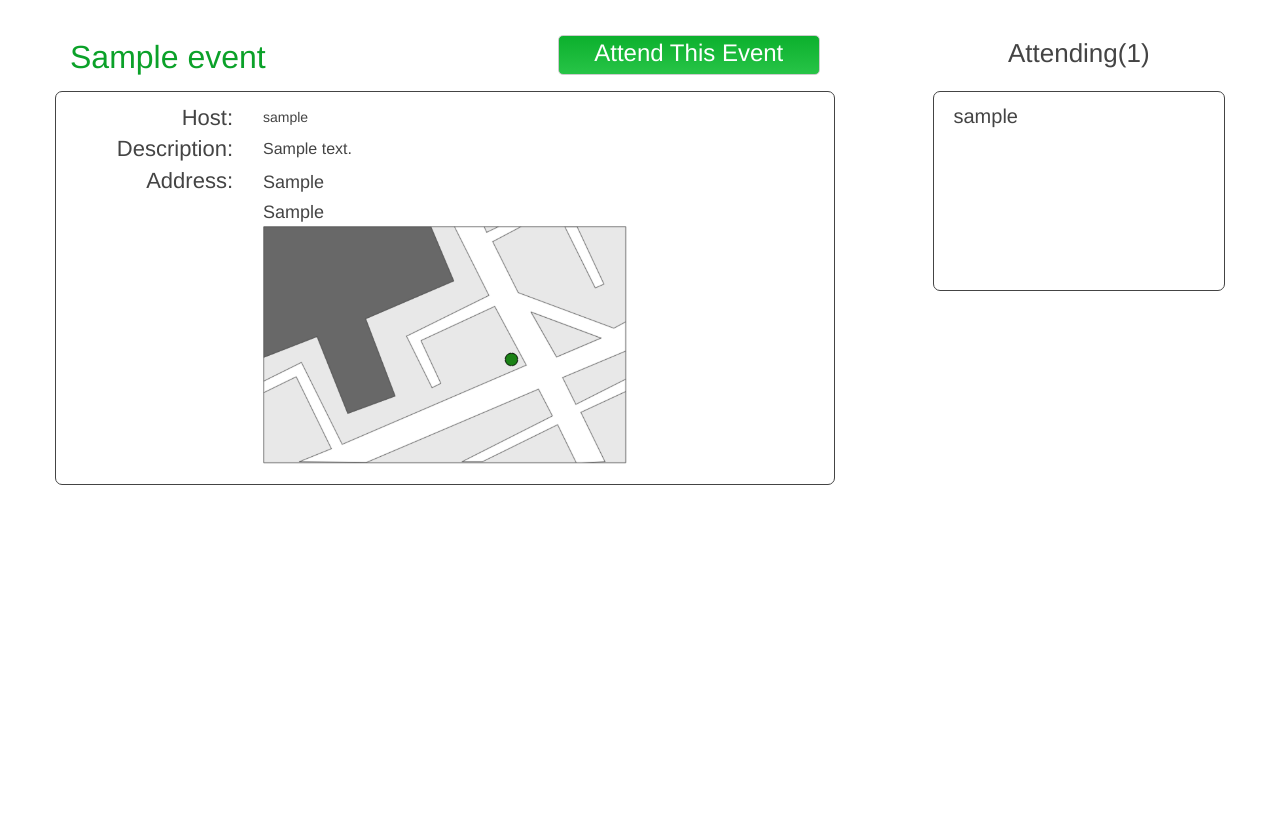
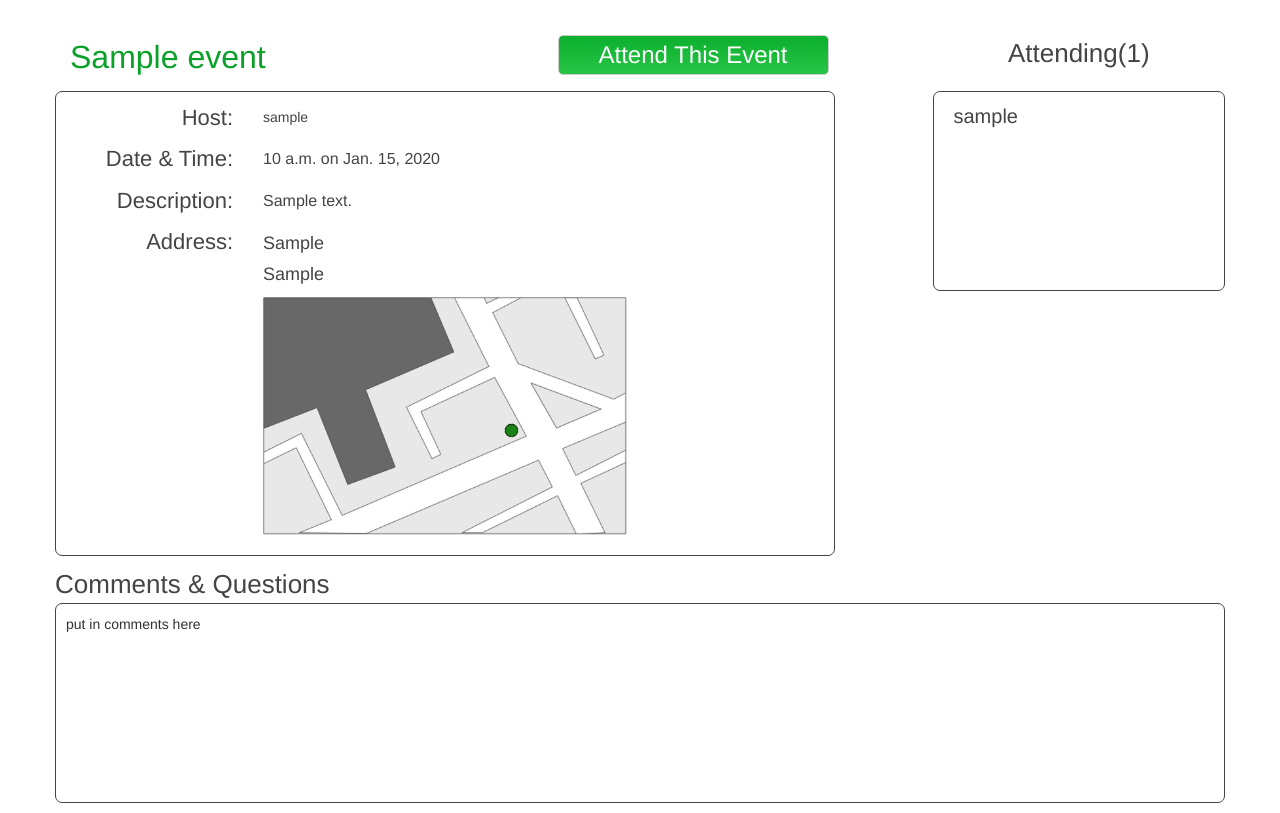
Before and after one commit to AlexanderKM/ClubEarth, a Django app: template clubEarth/earth/templates/event_info.html in a window 1280 px wide. Shown: the part 52-865 px from the top of the page. Before the commit the page ends 537 px from the top, so only its background shows below. Run offline with Django 3.2, Linux system fonts and the light colour scheme; a user stored in the database is signed in; tables that the repository leaves empty hold one stand-in row (values such as "Sample post"); the template is opened without the code that fills it: values that come from a table or form of the project are taken from there, most other values are stand-ins (such as "Sample title", 1, 10 or a date in 2020); parts of the project's set-up code (start-up, migrations or seed data) failed here and were passed over; some libraries are stand-ins or nearby versions.

Commit message:
Cleaning up the event page and adding date, time, and comments and questions sections.

```diff
--- a/clubEarth/earth/static/earth/css/earth.css
+++ b/clubEarth/earth/static/earth/css/earth.css
@@ -20,6 +20,7 @@ textarea {
 	background: linear-gradient(#0CB02D, #27C447);
 	cursor:pointer;
 	border:1px solid #cccccc;
+	padding:0 40px;
 }
 
 .action_item:hover{
--- a/clubEarth/earth/templates/event_info.html
+++ b/clubEarth/earth/templates/event_info.html
@@ -23,7 +23,7 @@ Event
 		{% if event.host == my_user %}
 		<div class="action_item edit_btn">Edit This Event</div>
 		{% elif request.user.is_authenticated %}
-		<div class="action_item">Attend This Event</div>
+		<input type="submit" class="action_item" name="attend_event" value="Attend This Event" />
 		{% endif %}
 	</div>
 
@@ -33,17 +33,24 @@ Event
 <div class="row" style="margin-top:0;">
 	<div class="col-md-8 event_info">
 		<!-- Event info section -->
-		<div class="row">
+		<div class="row" style="margin-bottom:10px">
 			<div class="my_label col-md-3">Host:</div>
 
 			<div class="perm_info lg_info col-md-9">{{ event.host.user.username }}</div>
 		</div>
 
 
-		<div class="row">
+		<div class="row" style="margin-bottom:10px">
+			<div class="my_label col-md-3">Date &amp; Time:</div>
+
+			<div class="info sm_info col-md-9">{{ event.start_time }} on {{ event.date }}</div>
+		</div>
+
+
+		<div class="row" style="margin-bottom:10px">
 			<div class="my_label col-md-3">Description:</div>
 
-			<div class="info sm_info col-md-9">{{ event.description }}</div>
+			<div class="info sm_info col-md-9">{{ event.description|safe }}</div>
 
 			<div class="edit col-md-9">
 				<textarea type="text" id="description"  class="text_input" name="description">{{ event.description }}</textarea>
@@ -51,7 +58,7 @@ Event
 		</div>
 
 
-		<div class="row">
+		<div class="row" style="margin-bottom:10px">
 			<div class="my_label col-md-3">Address:</div>
 
 			<div class="info lg_info col-md-9">{{ event.location1 }}</div>
@@ -73,6 +80,7 @@ Event
 	<div class="col-md-3 col-md-offset-1 event_info">
 		{% for att in attendees %}
 		<a class="attendee" href="/profile/{{ att.person.user.username }}">{{ att.person.user.username }}</a>
+		<br>
 		{% endfor %}
 	</div>
 </div>
@@ -92,7 +100,14 @@ Event
 </form>
 
 <div class="row">
-	<!-- Comments section -->
+	<div class="event_attendees">Comments &amp; Questions</div>
+</div>
+
+
+<div class="row">
+	<div class="col-md-12 event_info">
+		put in comments here
+	</div>
 </div>
 
 <script>
```
Also changed, not shown: clubEarth/earth/forms.py (+11 -11 lines), clubEarth/earth/views.py (+17 -16 lines).
